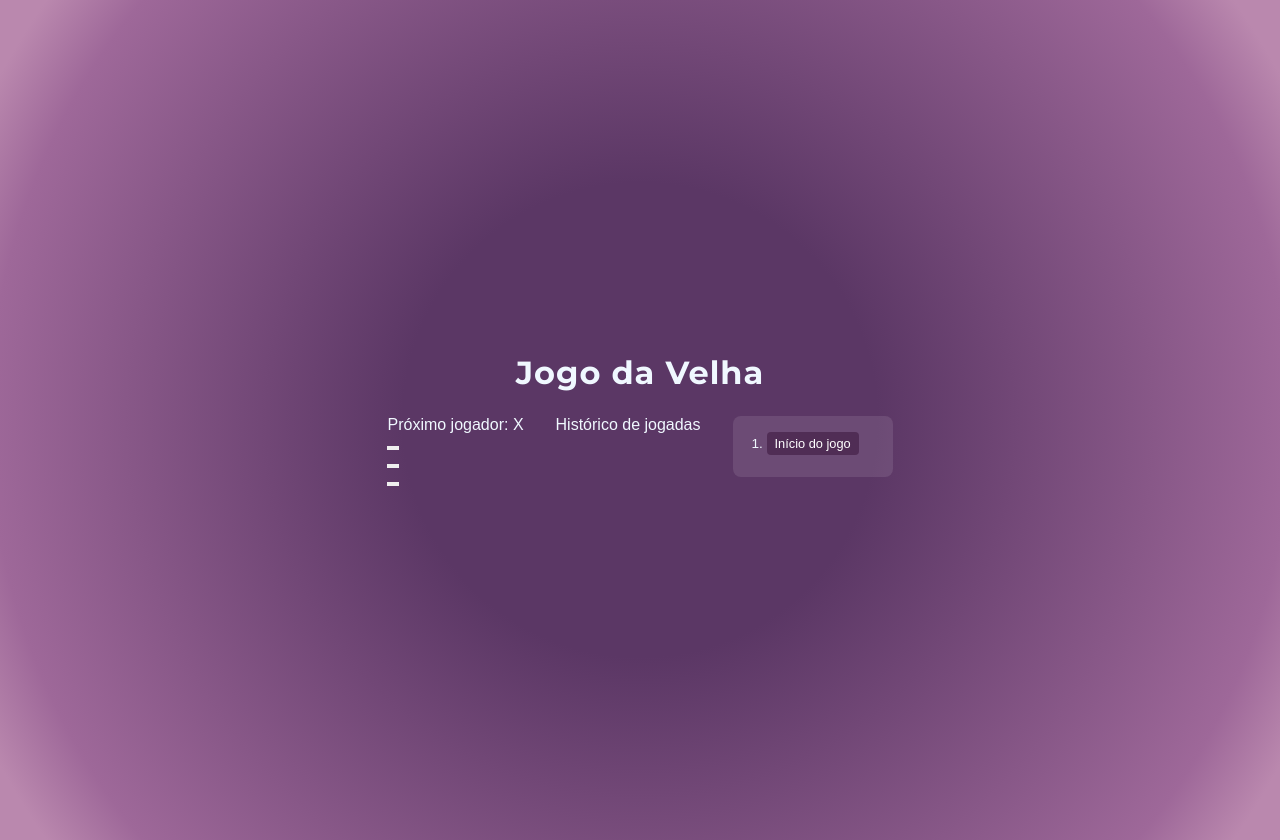
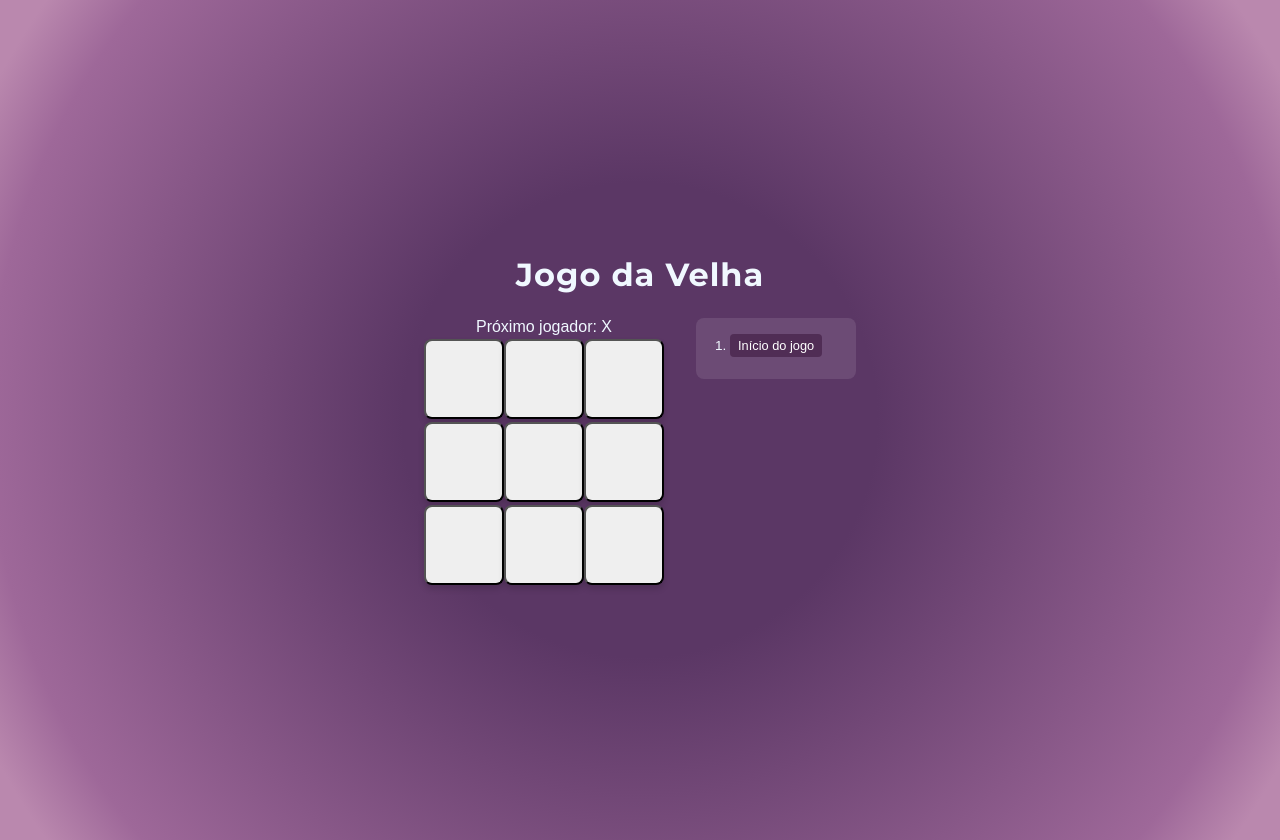
Before and after one commit to jenifer-goncalves/Jogo_da_velha, a React (Vite) app: page / in a window 1280 px wide. Built offline with nearby package versions, Linux system fonts and the light colour scheme.

Commit message:
ADD: Funcionalidades de vitória funcionando (corrigir empate)

```diff
--- a/components/Board/Board.jsx
+++ b/components/Board/Board.jsx
@@ -23,7 +23,7 @@ function Board({ xIsNext, squares, onPlay }) {
         value={squares[i]}
         onSquareClick={() => handleClick(i)}
         // Converte para booleano: true se houver vitória E o índice 'i' estiver na linha vencedora
-        isWinning={Boolean(infoVitoria && infoVitoria.line.includes(i))}
+        isWinning={Boolean(infoVitoria && infoVitoria.linha.includes(i))}
       />
     );
   }
@@ -32,24 +32,26 @@ function Board({ xIsNext, squares, onPlay }) {
   let status;
   if (infoVitoria) {
     status = 'Vencedor: ' + infoVitoria.winner;
+  } else if (!infoVitoria) {
+    status = 'Próximo jogador: ' + (xIsNext ? 'X' : 'O');
   } else {
-    status = 'Próximo jogador: ' + (xIsNext ? 'X' : 'O');
+    status = 'Empate: deu velha'
   }
 
   return (
     <div className={styles.boardContainer}>
       <div className="h4 mb-3 text-center">{status}</div>
-      <div className="d-flex">
+      <div className="d-flex gap-2 mb-2">
         {renderSquare(0)}
         {renderSquare(1)}
         {renderSquare(2)}
       </div>
-      <div className="d-flex">
+      <div className="d-flex gap-2 mb-2">
         {renderSquare(3)}
         {renderSquare(4)}
         {renderSquare(5)}
       </div>
-      <div className="d-flex">
+      <div className="d-flex gap-2 mb-2">
         {renderSquare(6)}
         {renderSquare(7)}
         {renderSquare(8)}
@@ -78,7 +80,7 @@ function calculateWinner(squares) {
       // Retorna o objeto contendo o vencedor e o array com as 3 posições premiadas
       return {
         winner: squares[a],
-        line: [a, b, c]
+        linha: lines[i]
       };
     }
   }
--- a/components/Board/Board.module.css
+++ b/components/Board/Board.module.css
@@ -0,0 +1,12 @@
+.boardContainer {
+  display: flex;
+  flex-direction: column; /* Organiza as linhas na vertical */
+  gap: 3px;               /* Define o espaçamento VERTICAL entre cada linha */
+  align-items: center;    /* Centraliza o conteúdo horizontalmente */
+}
+
+/* Classe aplicada em cada div de linha (board-row) */
+.boardRow {
+  display: flex;          /* Organiza os 3 quadrados na horizontal */
+  gap: 3px;               /* Define o espaçamento HORIZONTAL entre cada quadrado */
+}
--- a/components/Game/Game.jsx
+++ b/components/Game/Game.jsx
@@ -56,7 +56,6 @@ export default function Game() {
       <div className="game-board">
         <Board xIsNext={xIsNext} squares={currentSquares} onPlay={handlePlay} />
       </div>
-      <p>Histórico de jogadas</p>
       {/* Lado direito: Lista com o histórico de jogadas */}
       <div className="game-info">
 
--- a/components/Square/Square.jsx
+++ b/components/Square/Square.jsx
@@ -9,7 +9,7 @@ import styles from './Square.module.css'
 
 function Square({ value, onSquareClick, isWinning}) {
 
-  let squareClasses = `btn btn-outline-dark ${styles.square}`;
+  let squareClasses = `btn ${styles.square}`;
 
   // Caso este quadrado faça parte da trinca vencedora, adicionamos classes de destaque
   // 'bg-success' e 'text-white' são classes utilitárias nativas do Bootstrap
--- a/components/Square/Square.module.css
+++ b/components/Square/Square.module.css
@@ -0,0 +1,24 @@
+.square {
+  width: 80px;
+  height: 80px;
+  font-size: 2.5rem;
+  font-weight: bold;
+  padding: 0;
+  display: inline-flex;
+  align-items: center;
+  justify-content: center;
+  line-height: 1;
+  vertical-align: top;        /* Anula o alinhamento por linha de base (evita que o botão desça no clique) */
+  flex-shrink: 0;             /* Impede que a linha 'd-flex' esmague o botão */
+  box-sizing: border-box;
+  box-shadow: 0 4px 6px rgba(0, 0, 0, 0.15);
+  border-radius: 8px;
+}
+
+/* Estilo complementar para os quadrados da linha vencedora (Atende ao RF10) */
+.winningSquare {
+  transform: scale(1.05);       /* Destaque sutil aumentando ligeiramente o tamanho */
+  transition: transform 0.2s;   /* Animação suave na transição de vitória */
+  background-color: #198754;
+  color: #fff;
+}
```
